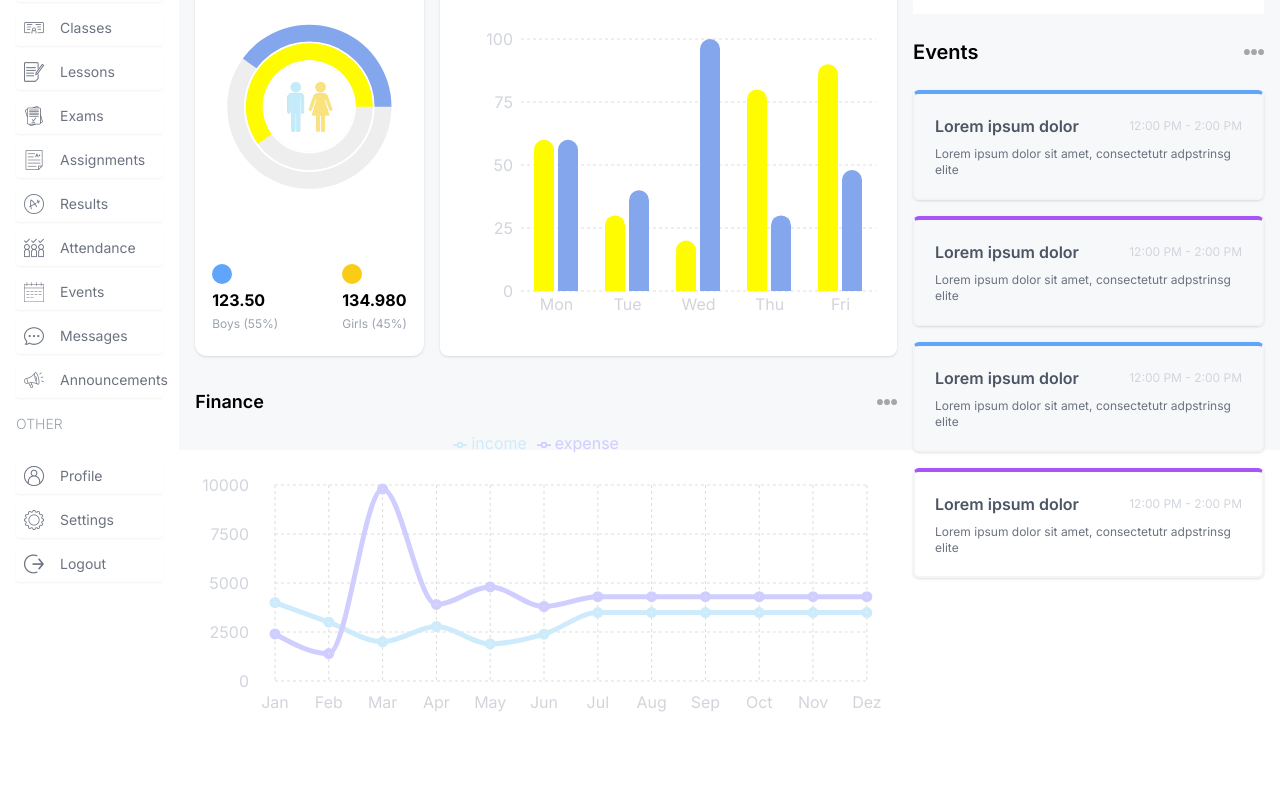
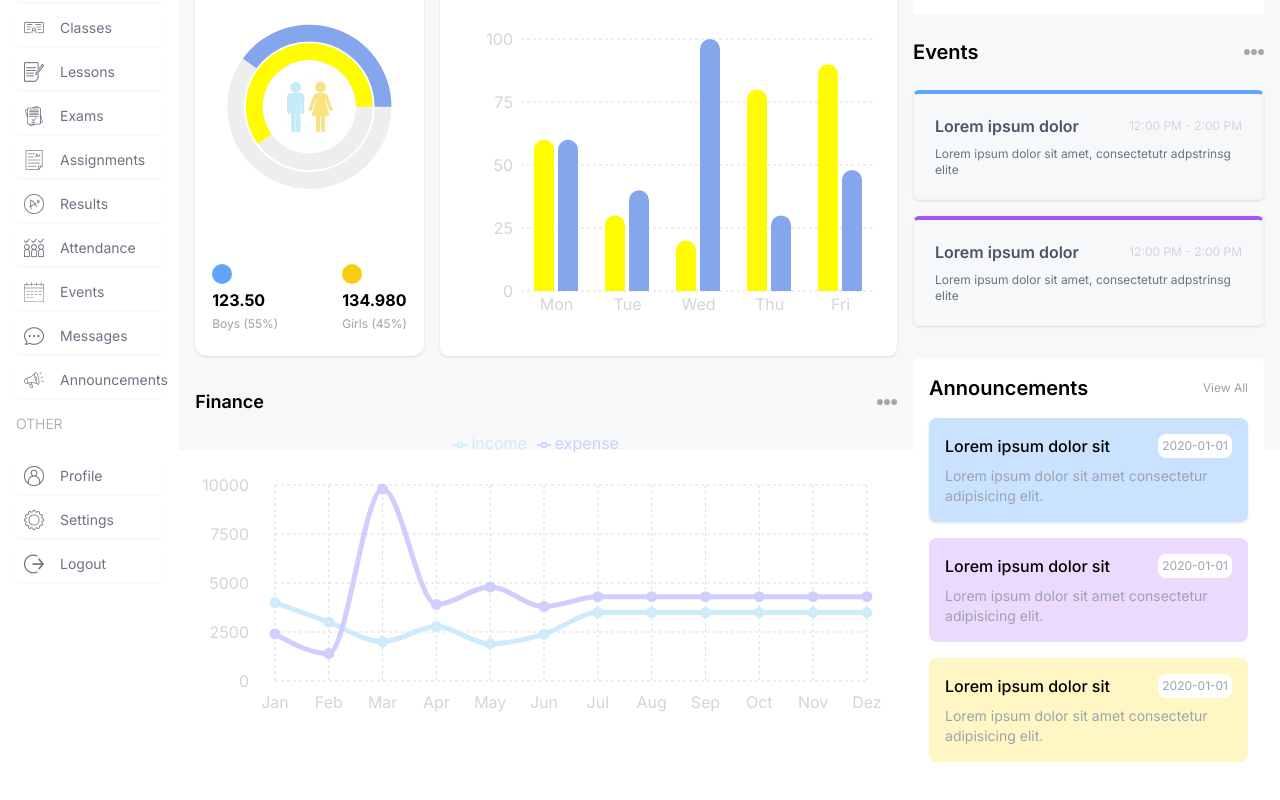
Before and after one commit to FelipeMatthew/school-management, a Next.js app: page /admin in a window 1280 px wide. Shown: the part 350-1150 px from the top of the page. Built offline with nearby package versions, Linux system fonts and the light colour scheme.

Commit message:
feat: announcements / admin page ✔️

```diff
--- a/src/app/(dashboard)/admin/page.tsx
+++ b/src/app/(dashboard)/admin/page.tsx
@@ -1,3 +1,4 @@
+import Announcements from "../../../components/Announcements";
 import AttendanceChart from "../../../components/AttendanceChart";
 import CountChart from "../../../components/CountChart";
 import EventCalendar from "../../../components/EventCalendar";
@@ -35,6 +36,7 @@ const AdminPage = () => {
       {/* RIGHT */}
       <div className="w-full lg:w-1/3 flex flex-col gap-8">
         <EventCalendar />
+        <Announcements/>
       </div>
     </div>
   );
--- /dev/null
+++ b/src/components/Announcements.tsx
@@ -0,0 +1,41 @@
+const Announcements = () => {
+  return (
+    <div className="bg-white p-4 rounded-md">
+      <div className="flex items-center justify-between">
+        <h1 className="text-xl font-semibold">Announcements</h1>
+        <span className="text-xs text-gray-400">View All</span>
+      </div>
+      <div className="flex flex-col gap-4 mt-4">
+        <div className="bg-blue-300/50 p-4 rounded-lg shadow">
+          <div className="flex items-center justify-between gap-1">
+            <h2 className="font-medium">Lorem ipsum dolor sit</h2>
+            <span className="text-xs text-gray-400 bg-white rounded-lg px-1 py-1">
+              2020-01-01
+            </span>
+          </div>
+            <p className="text-sm text-gray-400 mt-2">Lorem ipsum dolor sit amet consectetur adipisicing elit.</p>
+        </div>
+        <div className="bg-purple-300/50 rounded-lg p-4">
+          <div className="flex items-center justify-between gap-1">
+            <h2 className="font-medium">Lorem ipsum dolor sit</h2>
+            <span className="text-xs text-gray-400 bg-white rounded-lg px-1 py-1">
+              2020-01-01
+            </span>
+          </div>
+          <p className="text-sm text-gray-400 mt-2">Lorem ipsum dolor sit amet consectetur adipisicing elit.</p>
+        </div>
+        <div className="bg-yellow-200/50 rounded-lg p-4">
+          <div className="flex items-center justify-between gap-1">
+            <h2 className="font-medium">Lorem ipsum dolor sit</h2>
+            <span className="text-xs text-gray-400 bg-white rounded-lg px-1 py-1">
+              2020-01-01
+            </span>
+          </div>
+          <p className="text-sm text-gray-400 mt-2">Lorem ipsum dolor sit amet consectetur adipisicing elit.</p>
+        </div>
+      </div>
+    </div>
+  );
+};
+
+export default Announcements;
--- a/src/components/EventCalendar.tsx
+++ b/src/components/EventCalendar.tsx
@@ -19,18 +19,6 @@ const events = [
   },
   {
     id: 2,
-    title: "Lorem ipsum dolor",
-    time: "12:00 PM - 2:00 PM",
-    description: "Lorem ipsum dolor sit amet, consectetutr adpstrinsg elite",
-  },
-  {
-    id: 3,
-    title: "Lorem ipsum dolor",
-    time: "12:00 PM - 2:00 PM",
-    description: "Lorem ipsum dolor sit amet, consectetutr adpstrinsg elite",
-  },
-  {
-    id: 4,
     title: "Lorem ipsum dolor",
     time: "12:00 PM - 2:00 PM",
     description: "Lorem ipsum dolor sit amet, consectetutr adpstrinsg elite",
```
